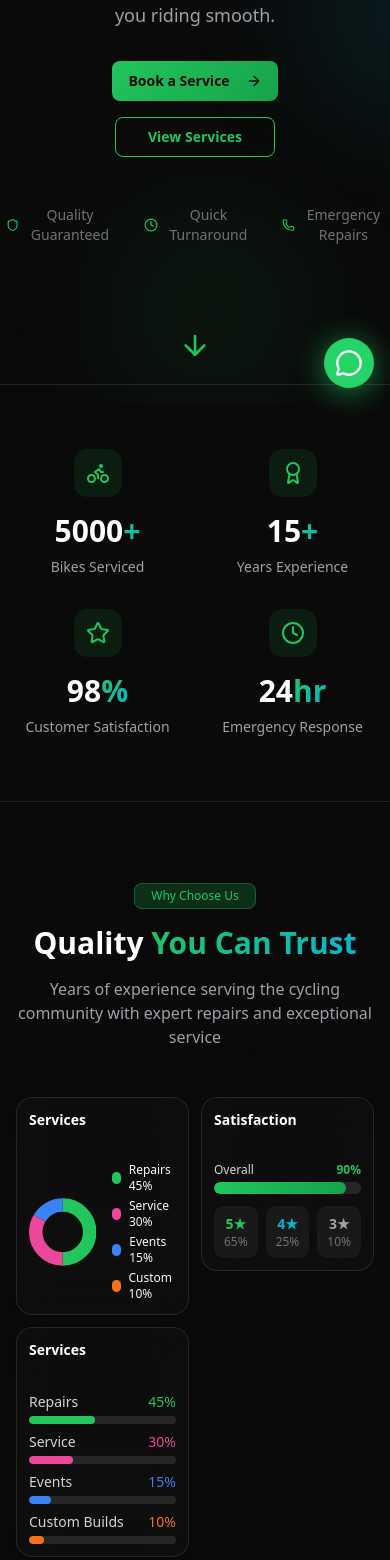
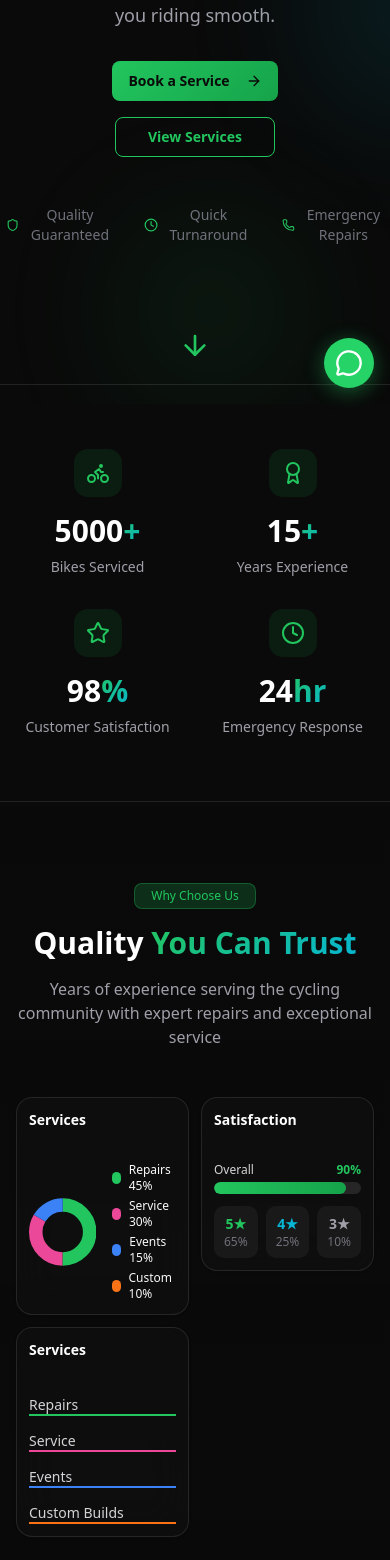
Before and after one commit to TechNomadTalks/TheBikeMech, a Next.js app: page / in a window 390 px wide. Shown: the part 440-2000 px from the top of the page. Built offline with nearby package versions, Linux system fonts and the light colour scheme.

Commit message:
Fix cursor pointer, WhatsApp animation, services underline style

```diff
--- a/package.json
+++ b/package.json
@@ -55,6 +55,7 @@
     "date-fns": "^4.1.0",
     "embla-carousel-react": "^8.6.0",
     "framer-motion": "^12.23.2",
+    "fuse.js": "^7.1.0",
     "input-otp": "^1.4.2",
     "lucide-react": "^0.525.0",
     "next": "^16.1.1",
--- a/src/app/globals.css
+++ b/src/app/globals.css
@@ -1,5 +1,10 @@
 @import "tailwindcss";
 @import "tw-animate-css";
+
+/* Cursor pointer for clickable elements */
+a, button, [role="button"] {
+  cursor: pointer;
+}
 
 @custom-variant dark (&:is(.dark *));
 
@@ -360,21 +365,11 @@
   justify-content: center;
   box-shadow: 0 4px 20px rgba(37, 211, 102, 0.4);
   transition: all 0.3s ease;
-  animation: pulse-whatsapp 2s infinite;
 }
 
 .whatsapp-float:hover {
   transform: scale(1.1);
   box-shadow: 0 6px 30px rgba(37, 211, 102, 0.5);
-}
-
-@keyframes pulse-whatsapp {
-  0%, 100% {
-    box-shadow: 0 4px 20px rgba(37, 211, 102, 0.4);
-  }
-  50% {
-    box-shadow: 0 4px 30px rgba(37, 211, 102, 0.6);
-  }
 }
 
 /* Stats counter animation */
--- a/src/app/page.tsx
+++ b/src/app/page.tsx
@@ -390,22 +390,17 @@ export default function HomePage() {
               className="col-span-1"
             >
               <Card className="glass-card p-3 md:p-6">
-                <h3 className="text-sm md:text-lg font-semibold text-white mb-2 md:mb-6">Services</h3>
-                <div className="space-y-2 md:space-y-4">
+                <h3 className="text-sm md:text-lg font-semibold text-white mb-2 md:mb-4">Services</h3>
+                <div className="space-y-3">
                   {[
-                    { label: 'Repairs', value: 45, color: 'bg-[#22c55e]', text: 'text-[#22c55e]' },
-                    { label: 'Service', value: 30, color: 'bg-[#ec4899]', text: 'text-[#ec4899]' },
-                    { label: 'Events', value: 15, color: 'bg-[#3b82f6]', text: 'text-[#3b82f6]' },
-                    { label: 'Custom Builds', value: 10, color: 'bg-[#f97316]', text: 'text-[#f97316]' },
+                    { label: 'Repairs', color: 'bg-[#22c55e]' },
+                    { label: 'Service', color: 'bg-[#ec4899]' },
+                    { label: 'Events', color: 'bg-[#3b82f6]' },
+                    { label: 'Custom Builds', color: 'bg-[#f97316]' },
                   ].map((item) => (
-                    <div key={item.label}>
-                      <div className="flex justify-between text-sm mb-1">
-                        <span className="text-zinc-300">{item.label}</span>
-                        <span className={item.text}>{item.value}%</span>
-                      </div>
-                      <div className="h-2 bg-white/10 rounded-full overflow-hidden">
-                        <div className={`h-full ${item.color} rounded-full`} style={{ width: `${item.value}%` }} />
-                      </div>
+                    <div key={item.label} className="relative">
+                      <span className="text-zinc-300 text-sm">{item.label}</span>
+                      <div className={`absolute bottom-0 left-0 h-0.5 ${item.color} w-full`} />
                     </div>
                   ))}
                 </div>
```
Also changed, not shown: 1 other file (tests, documents, lock files or other folders).
